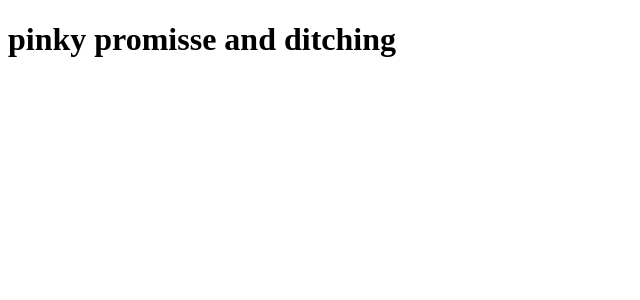
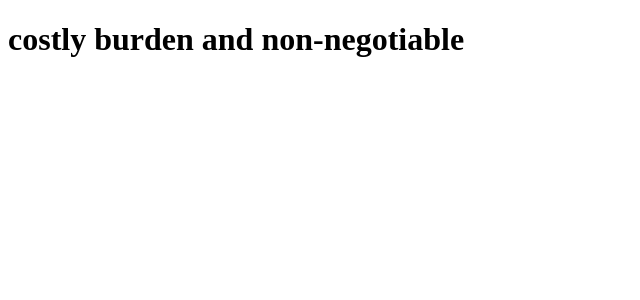
Before and after one commit to abrahamgracco/irgnet-mutaug, a Next.js app: page / in a window 1280 px wide. Shown: the top 300 px of the page, without its empty margins (0-640 px from the left). Built offline with nearby package versions, Linux system fonts and the light colour scheme.

Commit message:
sovereignty

```diff
--- a/pages/index.js
+++ b/pages/index.js
@@ -1,5 +1,5 @@
 function Home() {
-  return <h1> pinky promisse and ditching</h1>;
+  return <h1> costly burden and non-negotiable</h1>;
 }
 
 export default Home;
```
